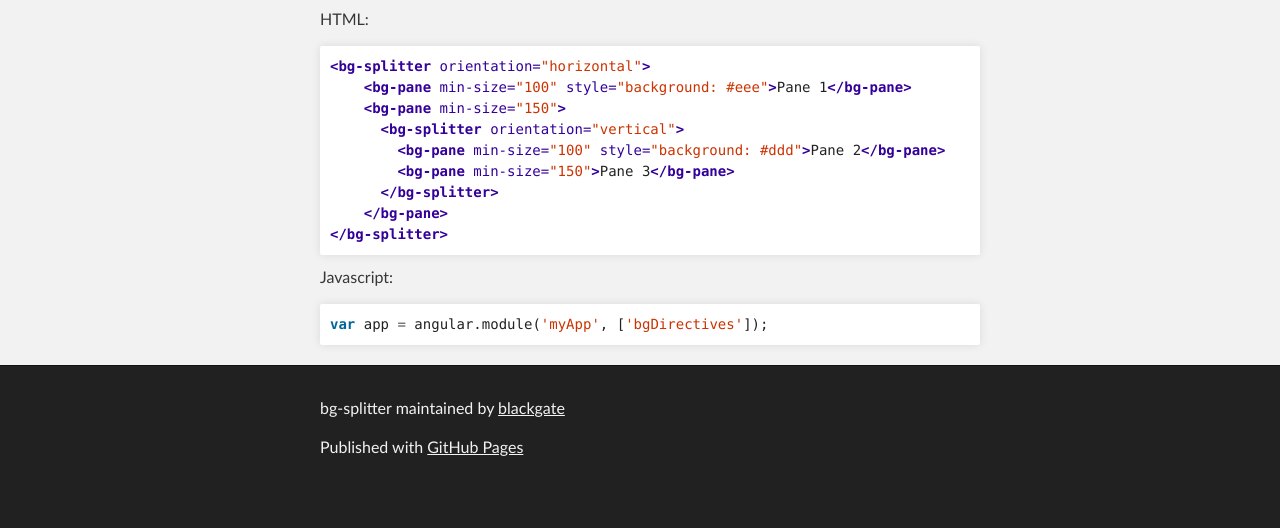
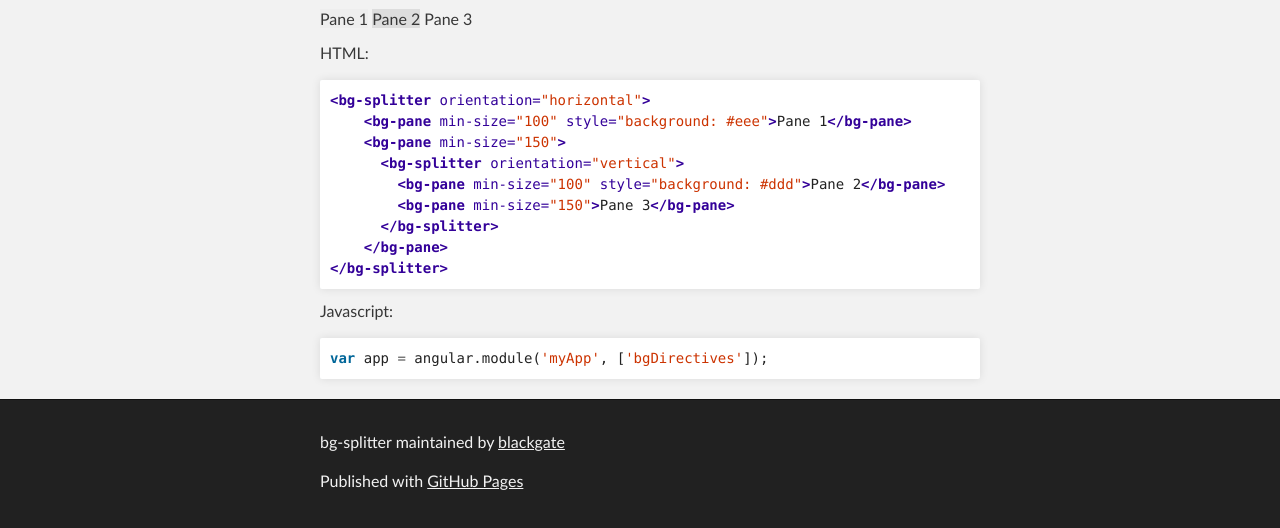
Before and after one commit to blackgate/bg-splitter, a plain HTML site: page index.html in a window 1280 px wide. Shown: the part 424-952 px from the top of the page. Before the commit the page ends 918 px from the top, so only its background shows below. Drawn offline with nearby package versions, Linux system fonts and the light colour scheme.

Commit message:
Added page demo

```diff
--- a/index.html
+++ b/index.html
@@ -39,6 +39,16 @@
 <h2>
 <a name="sample" class="anchor" href="#sample"><span class="octicon octicon-link"></span></a>Sample</h2>
 
+<bg-splitter orientation="horizontal">
+    <bg-pane min-size="100" style="background: #eee">Pane 1</bg-pane>
+    <bg-pane min-size="150">
+      <bg-splitter orientation="vertical">
+        <bg-pane min-size="100" style="background: #ddd">Pane 2</bg-pane>
+        <bg-pane min-size="150">Pane 3</bg-pane>
+      </bg-splitter>
+    </bg-pane>
+</bg-splitter>
+
 <p>HTML:</p>
 
 <div class="highlight highlight-html"><pre><span class="nt">&lt;bg-splitter</span> <span class="na">orientation=</span><span class="s">"horizontal"</span><span class="nt">&gt;</span>
@@ -67,7 +77,11 @@
       </footer>
     </div>
 
-
+    <script src="https://ajax.googleapis.com/ajax/libs/angularjs/1.2.3/angular.min.js"></script>
+    <script src="https://raw.github.com/blackgate/bg-splitter/master/js/splitter.js"></script>
+    <script>
+      angular.module('myApp', ['bgDirectives']);
+    </script>
 
   </body>
 </html>
```
